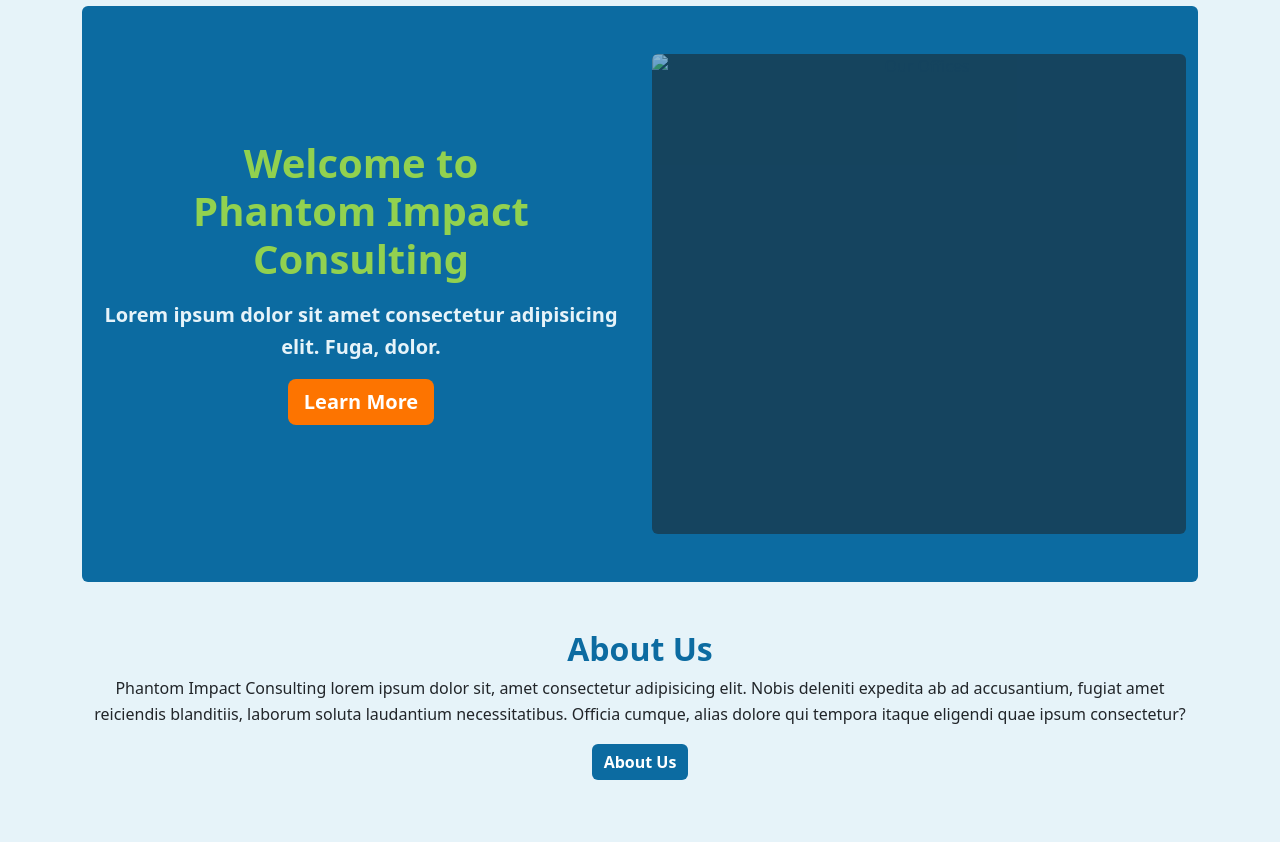
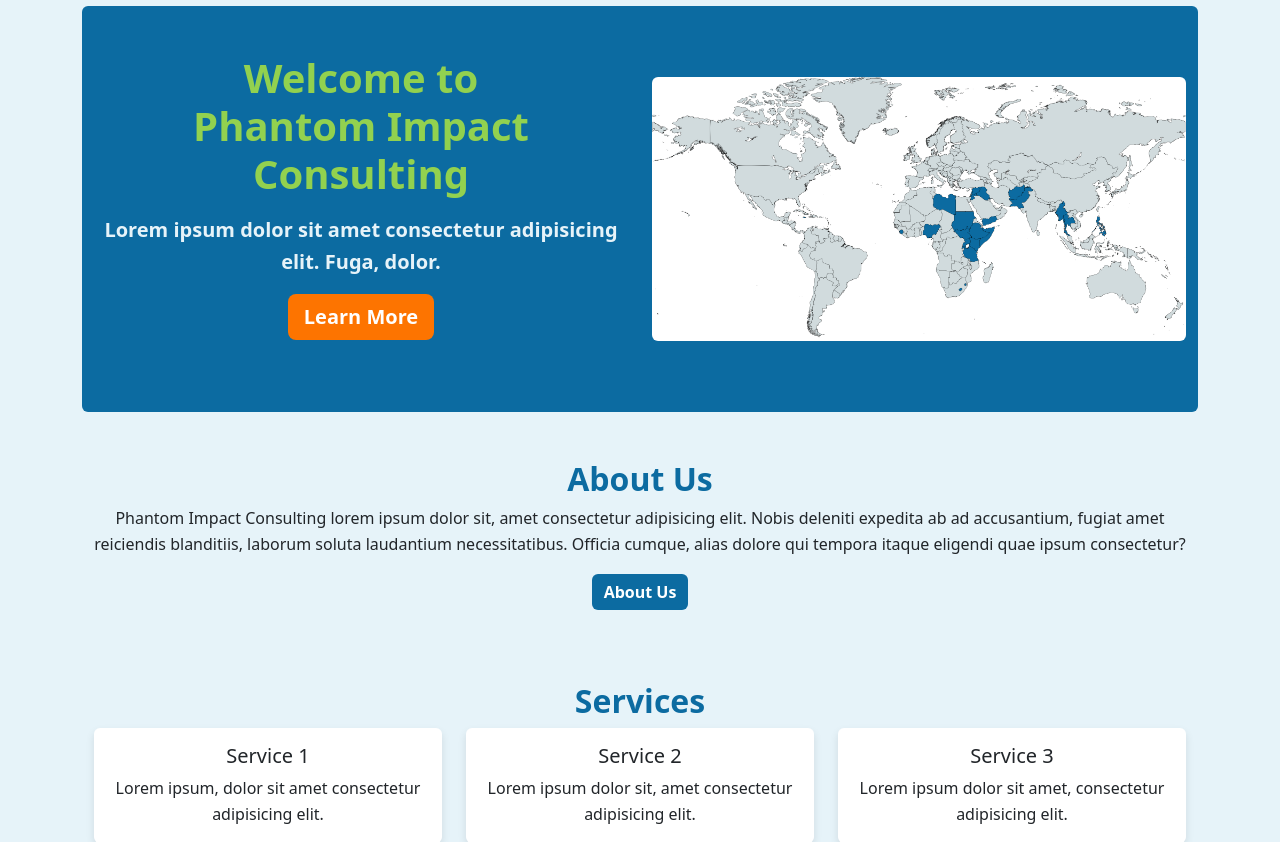
Before and after one commit to kashik09/OfficialPIC-Consulting, a PHP site: page / in a window 1280 px wide. Shown: the part 90-932 px from the top of the page. Run offline with PHP 8.4, Linux system fonts and the light colour scheme.

Commit message:
Edit map, add map to home page, update image alt and title

```diff
--- a/index.html
+++ b/index.html
@@ -72,7 +72,7 @@
                         <a href="about.html" class="btn btn-primary btn-lg mb-4">Learn More</a>
                     </div>
                     <div class="col-md-6">
-                        <img src="" class="img-fluid rounded placeholder" alt="Our Offices" title="Our Offices">
+                        <img src="public/assets/images/MapChart_Map.png" class="img-fluid rounded" alt="A map of the countries we have worked in" title="The countries we've worked in">
                     </div>
                 </div>
             </div>
--- a/public/css/style.css
+++ b/public/css/style.css
@@ -114,10 +114,8 @@ p {
     border: none;
 }
 
-img.placeholder {
+img.rounded {
     width: 35rem;
-    height: 30rem;
-    color: #1E1E1E;
 }
 
 .contact-link a {
```
Also changed, not shown: public/assets/images/MapChart_Map.png.
